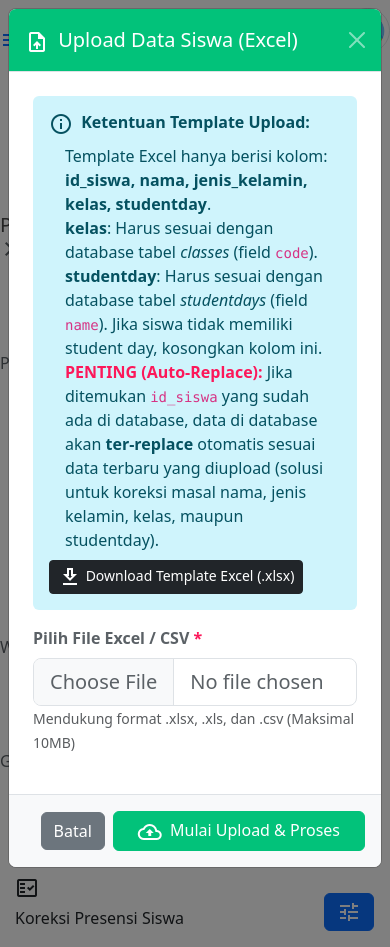
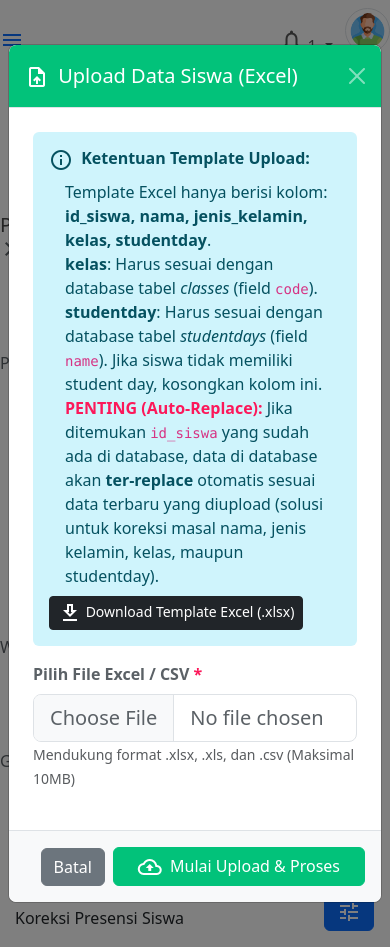
Before and after one commit to agayanu/pesat-lho, a Laravel app: page /students in a window 390 px wide, after a click that opens the changed part. Run offline with Laravel 12, Linux system fonts and the light colour scheme; a user stored in the database is signed in; data comes from the database, SQL or seed files in the repository; style sheets or scripts are compiled from the project's sources.

Commit message:
fix modal cant scroll

```diff
--- a/resources/views/classes/index.blade.php
+++ b/resources/views/classes/index.blade.php
@@ -98,7 +98,7 @@
 <!-- Modal Edit Section (Out of table) -->
 @foreach($classes as $cls)
     <div class="modal fade" id="modalEdit{{ $cls->id }}" tabindex="-1" aria-labelledby="modalEditLabel{{ $cls->id }}" aria-hidden="true">
-        <div class="modal-dialog">
+        <div class="modal-dialog modal-dialog-centered modal-dialog-scrollable">
             <div class="modal-content">
                 <form action="{{ route('classes.update', $cls->id) }}" method="POST">
                     @csrf
@@ -143,7 +143,7 @@
 
 <!-- Modal Create -->
 <div class="modal fade" id="modalCreate" tabindex="-1" aria-labelledby="modalCreateLabel" aria-hidden="true">
-    <div class="modal-dialog">
+    <div class="modal-dialog modal-dialog-centered modal-dialog-scrollable">
         <div class="modal-content">
             <form action="{{ route('classes.store') }}" method="POST">
                 @csrf
--- a/resources/views/exited_students/index.blade.php
+++ b/resources/views/exited_students/index.blade.php
@@ -128,7 +128,7 @@
 
 <!-- Modal Catat Siswa Keluar Satu Persatu -->
 <div class="modal fade" id="modalCreateExitedStudent" tabindex="-1" aria-labelledby="modalCreateExitedStudentLabel" aria-hidden="true">
-    <div class="modal-dialog modal-lg">
+    <div class="modal-dialog modal-lg modal-dialog-centered modal-dialog-scrollable">
         <div class="modal-content">
             <form action="{{ route('exited-students.store') }}" method="POST" onsubmit="return confirm('Apakah Anda yakin ingin mencatat siswa ini keluar? Data siswa akan otomatis dipindahkan dari tabel siswa aktif ke tabel Siswa Keluar.');">
                 @csrf
--- a/resources/views/graduated_students/index.blade.php
+++ b/resources/views/graduated_students/index.blade.php
@@ -131,7 +131,7 @@
 
 <!-- Modal 1: Kelulusan Berdasarkan Kelas (Checklist Banyak Kelas) -->
 <div class="modal fade" id="modalGraduateByClasses" tabindex="-1" aria-labelledby="modalGraduateByClassesLabel" aria-hidden="true">
-    <div class="modal-dialog modal-lg">
+    <div class="modal-dialog modal-lg modal-dialog-centered modal-dialog-scrollable">
         <div class="modal-content">
             <form action="{{ route('graduated-students.store-by-classes') }}" method="POST" onsubmit="return confirm('Apakah Anda yakin ingin memproses kelulusan untuk seluruh siswa aktif pada kelas-kelas yang dipilih? Data siswa akan dipindahkan dari tabel siswa aktif ke tabel Siswa Lulus.');">
                 @csrf
@@ -209,7 +209,7 @@
 
 <!-- Modal 2: Kelulusan Siswa Tertentu (Memilih Siswa Karena Ada Yang Tidak Lulus) -->
 <div class="modal fade" id="modalGraduateByStudents" tabindex="-1" aria-labelledby="modalGraduateByStudentsLabel" aria-hidden="true">
-    <div class="modal-dialog modal-lg">
+    <div class="modal-dialog modal-lg modal-dialog-centered modal-dialog-scrollable">
         <div class="modal-content">
             <form action="{{ route('graduated-students.store-by-students') }}" method="POST" onsubmit="return confirm('Proses kelulusan untuk siswa yang telah dicentang? Siswa yang diluluskan akan dipindahkan dari tabel siswa aktif ke tabel Siswa Lulus.');">
                 @csrf
--- a/resources/views/layouts/app.blade.php
+++ b/resources/views/layouts/app.blade.php
@@ -105,9 +105,11 @@
                 justify-content: center;
                 width: 100%;
             }
-        /* Mobile Modal & Touch Fixes */
+        /* Global Modal Long Content & Scrolling Fixes */
         .modal {
             z-index: 1055 !important;
+            overflow-y: auto !important;
+            -webkit-overflow-scrolling: touch;
         }
         .modal-backdrop {
             z-index: 1050 !important;
@@ -115,6 +117,26 @@
         [data-bs-toggle="modal"] {
             cursor: pointer;
             touch-action: manipulation;
+        }
+        /* Memastikan modal-dialog-scrollable dan body-nya scrollable sempurna */
+        .modal-dialog-scrollable {
+            max-height: calc(100% - 2rem);
+        }
+        .modal-dialog-scrollable .modal-content {
+            max-height: 100%;
+            overflow: hidden;
+        }
+        .modal-dialog-scrollable .modal-body {
+            overflow-y: auto !important;
+            -webkit-overflow-scrolling: touch;
+        }
+        /* Fallback otomatis jika ada modal yang kontennya panjang */
+        .modal-dialog .modal-content {
+            max-height: calc(100vh - 3.5rem);
+        }
+        .modal-dialog .modal-body {
+            overflow-y: auto !important;
+            -webkit-overflow-scrolling: touch;
         }
     </style>
     @yield('css')
@@ -141,7 +163,7 @@
 <script src="{{ asset('metoxi/js/main.js') }}"></script>
 <!-- Modal Filter Cetak LHO Terpadu -->
 <div class="modal fade" id="modalFilterCetakLHO" tabindex="-1" aria-labelledby="modalFilterCetakLHOLabel" aria-hidden="true">
-    <div class="modal-dialog modal-dialog-centered">
+    <div class="modal-dialog modal-dialog-centered modal-dialog-scrollable">
         <div class="modal-content">
             <form action="{{ route('lho.print') }}" method="GET" target="_blank" onsubmit="$('#modalFilterCetakLHO').modal('hide');">
                 <div class="modal-header bg-primary text-white">
--- a/resources/views/piket/dashboard.blade.php
+++ b/resources/views/piket/dashboard.blade.php
@@ -376,7 +376,7 @@
 
                                         <!-- Modal Edit Catatan Piket -->
                                         <div class="modal fade text-start" id="editNoteModal{{ $sn->id }}" tabindex="-1" aria-hidden="true">
-                                            <div class="modal-dialog">
+                                            <div class="modal-dialog modal-dialog-centered modal-dialog-scrollable">
                                                 <div class="modal-content">
                                                     <form action="{{ route('piket.student-notes.update', $sn->id) }}" method="POST">
                                                         @csrf
@@ -410,7 +410,7 @@
 
                                         <!-- Modal Hapus Catatan Piket -->
                                         <div class="modal fade text-start" id="deleteNoteModal{{ $sn->id }}" tabindex="-1" aria-hidden="true">
-                                            <div class="modal-dialog">
+                                            <div class="modal-dialog modal-dialog-centered modal-dialog-scrollable">
                                                 <div class="modal-content">
                                                     <form action="{{ route('piket.student-notes.destroy', $sn->id) }}" method="POST">
                                                         @csrf
--- a/resources/views/piket/student_absences.blade.php
+++ b/resources/views/piket/student_absences.blade.php
@@ -123,7 +123,7 @@
 <!-- Modal Koreksi Presensi Section (Out of table for full mobile compatibility) -->
 @foreach($absences as $abs)
     <div class="modal fade" id="modalKoreksi{{ $abs->id }}" tabindex="-1" aria-labelledby="modalKoreksiLabel{{ $abs->id }}" aria-hidden="true">
-        <div class="modal-dialog">
+        <div class="modal-dialog modal-dialog-centered modal-dialog-scrollable">
             <div class="modal-content">
                 <form action="{{ route('piket.student-absences.update', $abs->id) }}" method="POST">
                     @csrf
--- a/resources/views/positions/index.blade.php
+++ b/resources/views/positions/index.blade.php
@@ -97,7 +97,7 @@
 <!-- Modal Edit Section (Out of table) -->
 @foreach($positions as $pos)
     <div class="modal fade" id="modalEdit{{ $pos->id }}" tabindex="-1" aria-labelledby="modalEditLabel{{ $pos->id }}" aria-hidden="true">
-        <div class="modal-dialog">
+        <div class="modal-dialog modal-dialog-centered modal-dialog-scrollable">
             <div class="modal-content">
                 <form action="{{ route('positions.update', $pos->id) }}" method="POST">
                     @csrf
@@ -124,7 +124,7 @@
 
 <!-- Modal Create -->
 <div class="modal fade" id="modalCreate" tabindex="-1" aria-labelledby="modalCreateLabel" aria-hidden="true">
-    <div class="modal-dialog">
+    <div class="modal-dialog modal-dialog-centered modal-dialog-scrollable">
         <div class="modal-content">
             <form action="{{ route('positions.store') }}" method="POST">
                 @csrf
--- a/resources/views/studentdays/index.blade.php
+++ b/resources/views/studentdays/index.blade.php
@@ -127,7 +127,7 @@
 
 <!-- Modal Tambah Studentday -->
 <div class="modal fade" id="modalCreate" tabindex="-1" aria-labelledby="modalCreateLabel" aria-hidden="true">
-    <div class="modal-dialog">
+    <div class="modal-dialog modal-dialog-centered modal-dialog-scrollable">
         <div class="modal-content">
             <form action="{{ route('studentdays.store') }}" method="POST">
                 @csrf
@@ -170,7 +170,7 @@
 <!-- Modal Edit Studentday -->
 @foreach($studentdays as $sd)
     <div class="modal fade" id="modalEdit{{ $sd->id }}" tabindex="-1" aria-labelledby="modalEditLabel{{ $sd->id }}" aria-hidden="true">
-        <div class="modal-dialog">
+        <div class="modal-dialog modal-dialog-centered modal-dialog-scrollable">
             <div class="modal-content">
                 <form action="{{ route('studentdays.update', $sd->id) }}" method="POST">
                     @csrf
--- a/resources/views/studentdays/members.blade.php
+++ b/resources/views/studentdays/members.blade.php
@@ -258,7 +258,7 @@
 
     <!-- Modal Tambah Siswa / Anggota -->
     <div class="modal fade" id="modalAddMember" tabindex="-1" aria-labelledby="modalAddMemberLabel" aria-hidden="true">
-        <div class="modal-dialog modal-lg modal-dialog-scrollable">
+        <div class="modal-dialog modal-lg modal-dialog-centered modal-dialog-scrollable">
             <div class="modal-content">
                 <form action="{{ route('studentday-members.add') }}" method="POST">
                     @csrf
@@ -381,7 +381,7 @@
     <!-- Modals Keluarkan Siswa (Untuk Setiap Anggota Aktif) -->
     @foreach($activeMembers as $member)
         <div class="modal fade" id="modalExitMember{{ $member->id }}" tabindex="-1" aria-labelledby="modalExitMemberLabel{{ $member->id }}" aria-hidden="true">
-            <div class="modal-dialog">
+            <div class="modal-dialog modal-dialog-centered modal-dialog-scrollable">
                 <div class="modal-content">
                     <form action="{{ route('studentday-members.exit', $member->id) }}" method="POST">
                         @csrf
--- a/resources/views/students/index.blade.php
+++ b/resources/views/students/index.blade.php
@@ -123,7 +123,7 @@
 
 <!-- Modal Upload Data Siswa Excel -->
 <div class="modal fade" id="modalUploadStudents" tabindex="-1" aria-labelledby="modalUploadStudentsLabel" aria-hidden="true">
-    <div class="modal-dialog modal-lg">
+    <div class="modal-dialog modal-lg modal-dialog-centered modal-dialog-scrollable">
         <div class="modal-content">
             <form action="{{ route('students.import') }}" method="POST" enctype="multipart/form-data">
                 @csrf
@@ -169,7 +169,7 @@
 <!-- Modal Edit Section (Out of table) -->
 @foreach($students as $std)
     <div class="modal fade" id="modalEdit{{ $std->id }}" tabindex="-1" aria-labelledby="modalEditLabel{{ $std->id }}" aria-hidden="true">
-        <div class="modal-dialog">
+        <div class="modal-dialog modal-dialog-centered modal-dialog-scrollable">
             <div class="modal-content">
                 <form action="{{ route('students.update', $std->id) }}" method="POST">
                     @csrf
@@ -238,7 +238,7 @@
 
 <!-- Modal Create -->
 <div class="modal fade" id="modalCreate" tabindex="-1" aria-labelledby="modalCreateLabel" aria-hidden="true">
-    <div class="modal-dialog">
+    <div class="modal-dialog modal-dialog-centered modal-dialog-scrollable">
         <div class="modal-content">
             <form action="{{ route('students.store') }}" method="POST">
                 @csrf
--- a/resources/views/users/index.blade.php
+++ b/resources/views/users/index.blade.php
@@ -115,7 +115,7 @@
 <!-- Modal Modals Edit Section (Rendered outside table for full mobile compatibility) -->
 @foreach($users as $u)
     <div class="modal fade" id="editModal{{ $u->id }}" tabindex="-1" aria-labelledby="editModalLabel{{ $u->id }}" aria-hidden="true">
-        <div class="modal-dialog modal-lg modal-dialog-scrollable">
+        <div class="modal-dialog modal-lg modal-dialog-centered modal-dialog-scrollable">
             <div class="modal-content">
                 <form action="{{ route('users.update', $u->id) }}" method="POST">
                     @csrf
@@ -189,7 +189,7 @@
 
 <!-- Modal Tambah User -->
 <div class="modal fade" id="addModal" tabindex="-1" aria-labelledby="addModalLabel" aria-hidden="true">
-    <div class="modal-dialog modal-lg modal-dialog-scrollable">
+    <div class="modal-dialog modal-lg modal-dialog-centered modal-dialog-scrollable">
         <div class="modal-content">
             <form action="{{ route('users.store') }}" method="POST">
                 @csrf
```
Also changed, not shown: resources/views/teaching/index.blade.php (+4 -4 lines).
